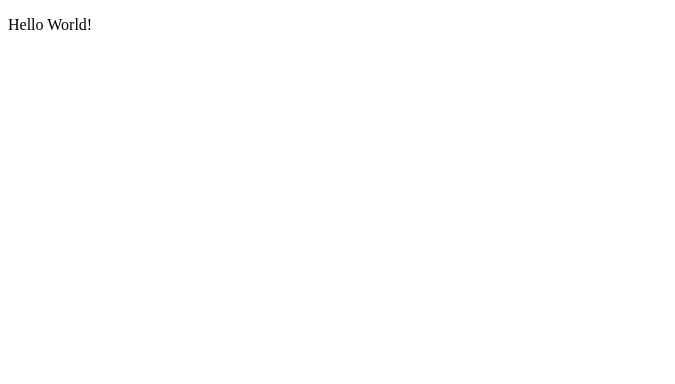
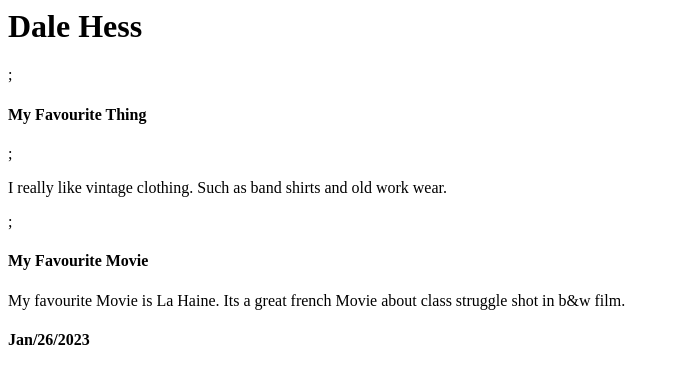
Before and after one commit to hessdale/HtmlIntro, a plain HTML site: page index.html in a window 1280 px wide. Shown: the whole page, without its empty margins (0-675 px from the left). Drawn offline with Linux system fonts and the light colour scheme.

Commit message:
added basic html about me in index.html

```diff
--- a/index.html
+++ b/index.html
@@ -1,12 +1,6 @@
-<!DOCTYPE html>
-<html lang=en>
-<head>
-    <meta charset=UTF-8>
-    <meta http-equiv=X-UA-Compatible content=IE=edge>
-    <meta name=viewport content=width=device-width, initial-scale=1.0>
-    <title>HtmlIntro</title>
-</head>
-<body>
-    <p>Hello World!</p>
-</body>
-</html>
+<h1>Dale Hess</h1>;
+<h4>My Favourite Thing</h4>;
+<p>I really like vintage clothing. Such as band shirts and old work wear.</p>;
+<h4>My Favourite Movie</h4>
+<p>My favourite Movie is La Haine. Its a great french Movie about class struggle shot in b&w film.</p>
+<h4>Jan/26/2023</h4>
```
